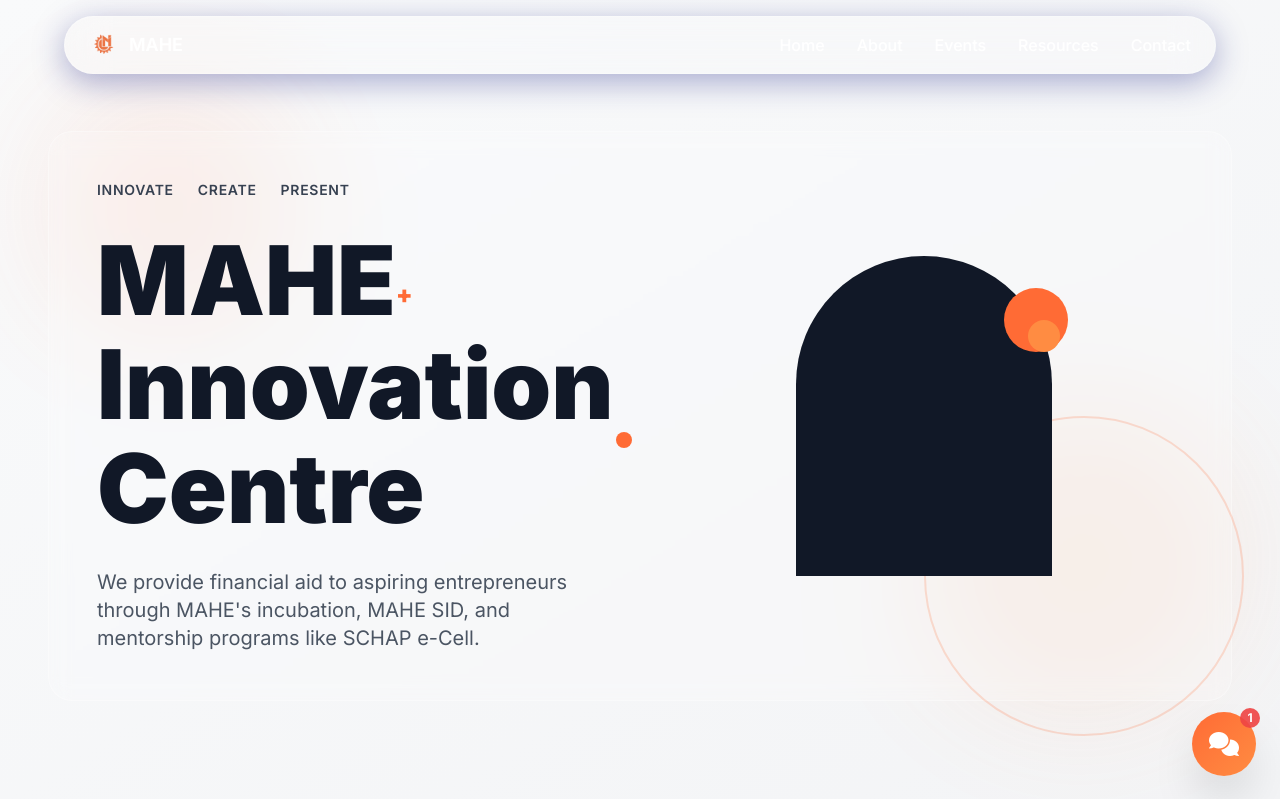
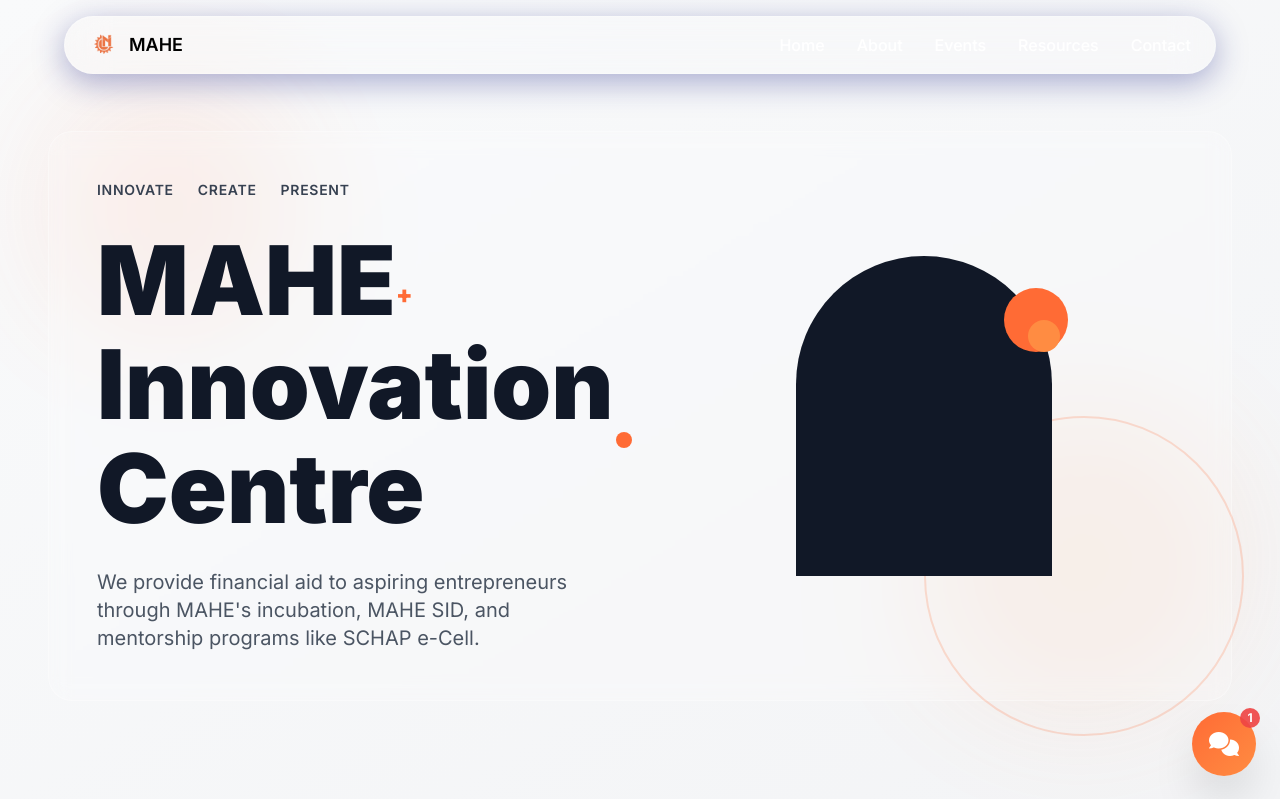
Before and after one commit to rudraa2005/MIC-website, a Flask app: page / in a window 1280 px wide. Shown: the top 799 px of the page. Run offline with Flask 3, Linux system fonts and the light colour scheme; data comes from the database, SQL or seed files in the repository; parts of the project's set-up code (start-up, migrations or seed data) failed here and were passed over; some libraries are stand-ins or nearby versions; some web fonts are replaced.

Commit message:
Update index-tailwind.html

```diff
--- a/backend/templates/index-tailwind.html
+++ b/backend/templates/index-tailwind.html
@@ -76,7 +76,7 @@
       <div class="w-8 h-8 rounded-lg overflow-hidden">
         <img src="{{ url_for('static', filename='uploads/Screenshot_2025-10-19_at_3.19.09_PM_50.png') }}" alt="MAHE Logo" class="w-full h-full object-contain p-0.5">
       </div>
-      <span class="text-white font-semibold text-lg">MAHE</span>
+      <span class="text-black font-semibold text-lg">MAHE</span>
     </div>
 
     <!-- Desktop Nav -->
```
